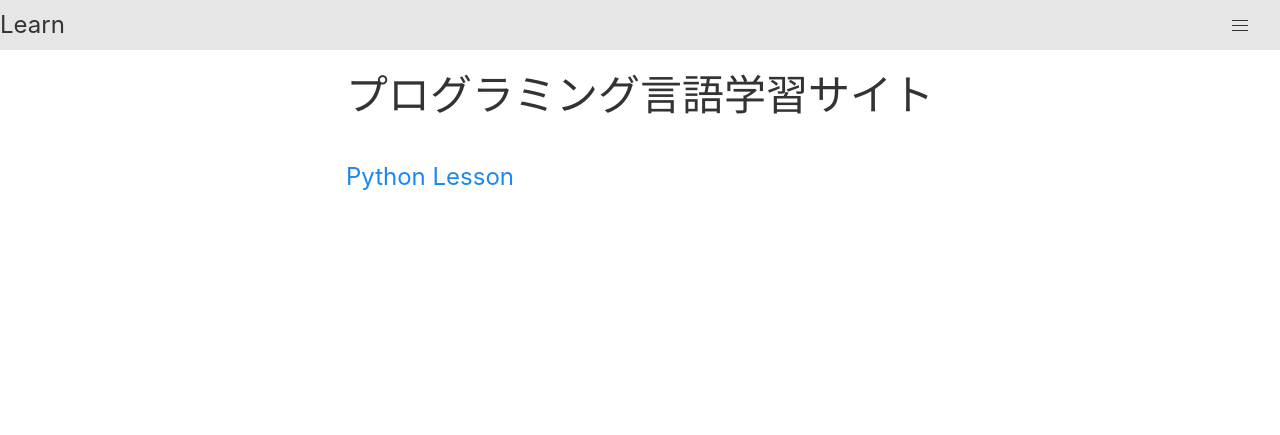
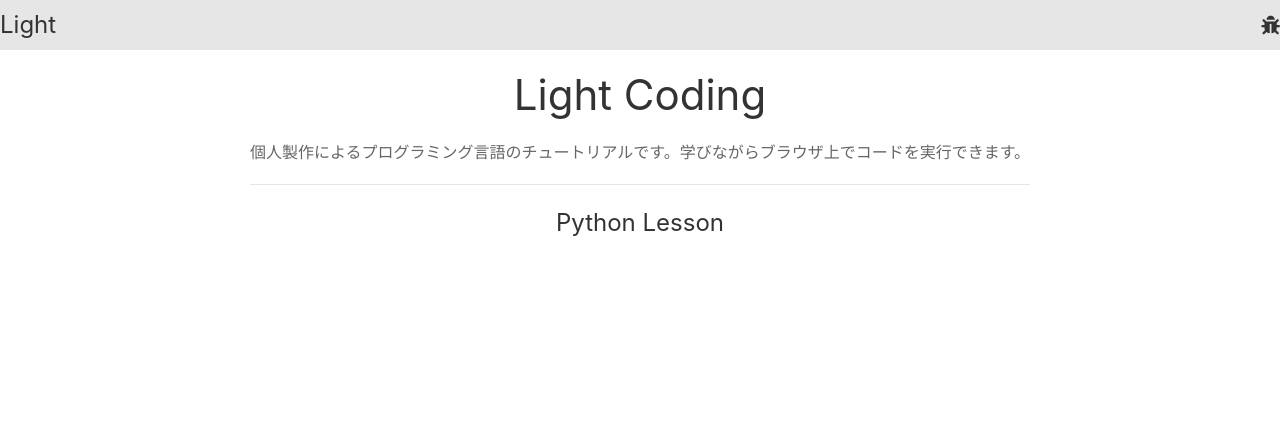
Before and after one commit to ino777/light_coding, a Flask app: page / in a window 1280 px wide. Shown: the top 435 px of the page. Run offline with Flask 2, Linux system fonts and the light colour scheme; some libraries are stand-ins or nearby versions.

Commit message:
レイアウト変更

```diff
--- a/app/templates/base.html
+++ b/app/templates/base.html
@@ -7,6 +7,8 @@
     <title>{{title}}</title>
     <!-- UIkit CSS -->
     <link rel="stylesheet" href="https://cdn.jsdelivr.net/npm/uikit@3.3.7/dist/css/uikit.min.css">
+    <!-- Font Awesome -->
+    <link href="https://use.fontawesome.com/releases/v5.6.1/css/all.css" rel="stylesheet">
 
     <!-- CodeMirror CSS -->
     <link rel="stylesheet" href="https://cdnjs.cloudflare.com/ajax/libs/codemirror/5.52.2/codemirror.css">
@@ -32,43 +34,15 @@
             <!-- Nav left -->
             <div class="uk-navbar-left">
                 <!-- Logo -->
-                <a class="uk-navbar-item uk-logo" href="/">Learn</a>
+                <a class="uk-navbar-item uk-logo" href="/">Light</a>
             </div>
 
             <!-- Nav right -->
             <div class="uk-navbar-right">
-                <div class="uk-navbar-item">
-                    <button id="nav-dropdown" class="uk-button uk-button-default" type="button"><span
-                            uk-icon="menu"></span></button>
-                    <div class="uk-width-large" uk-dropdown="mode: click">
-                        <div class="uk-dropdown-grid uk-child-width-1-2@m" uk-grid>
-                            <div>
-                                <ul class="uk-nav uk-dropdown-nav">
-                                    <li class="uk-active"><a href="#">Active</a></li>
-                                    <li><a href="#">Item</a></li>
-                                    <li class="uk-nav-header">Header</li>
-                                    <li><a href="#">Item</a></li>
-                                    <li><a href="#">Item</a></li>
-                                    <li class="uk-nav-divider"></li>
-                                    <li><a href="#">Item</a></li>
-                                </ul>
-                            </div>
-                            <div>
-                                <ul class="uk-nav uk-dropdown-nav">
-                                    <li class="uk-active"><a href="#">Active</a></li>
-                                    <li><a href="#">Item</a></li>
-                                    <li class="uk-nav-header">Header</li>
-                                    <li><a href="#">Item</a></li>
-                                    <li><a href="#">Item</a></li>
-                                    <li class="uk-nav-divider"></li>
-                                    <li><a href="#">Item</a></li>
-                                </ul>
-                            </div>
-                        </div>
-                    </div>
-                </div>
+                <ul class="uk-navbar-nav">
+                    <li class="uk-active"><a class="uk-navbaritem"><i class="fas fa-bug fa-lg"></i></a></li>
+                </ul>
             </div>
-
         </nav>
 
         <!-- Main contents -->
--- a/app/templates/index.html
+++ b/app/templates/index.html
@@ -1,10 +1,22 @@
 {% extends "plain.html" %}
 
 {% block plain %}
-<h1>プログラミング言語学習サイト</h1>
-<h3>
+<div class="uk-text-center">
+    <h1>Light Coding</h1>
+    <p>個人製作によるプログラミング言語のチュートリアルです。学びながらブラウザ上でコードを実行できます。</p>
+</div>
+<hr>
 <div class="">
-    <a href="{{ url_for('lesson_list', lang='python')}}">Python Lesson</a>
+    <ul class="uk-list uk-text-lead uk-text-center">
+        <li>
+            <div class="uk-card uk-card-hover">
+                <a href="{{ url_for('lesson_list', lang='python')}}" class="uk-link-reset">
+                    Python Lesson
+                </a>
+            </div>
+        </li>
+    </ul>
+
 </div>
-</h3>
+
 {% endblock %}
--- a/app/webserver.py
+++ b/app/webserver.py
@@ -30,24 +30,26 @@ app.jinja_loader = FileSystemLoader(
 )
 
 
+SITE_TITLE = 'Light Coding'
+
 @app.route('/', methods=['GET'])
 def index():
-    title = 'index'
+    title = 'プログラミングを学ぼう | ' + SITE_TITLE
     return render_template('index.html', title=title)
 
 
 @app.route('/lesson/<lang>/list', methods=['GET'])
 def lesson_list(lang):
-    title = str(lang).capitalize() + ' Lesson'
+    title = str(lang).capitalize() + ' Lesson' + ' - ' + SITE_TITLE
     links = router.children_recursive(url_for('lesson', lang=lang, section='', page=''))
-    return render_template('list.html', title=title, links=links)
+    return render_template('list.html', title=title, lang=str(lang).capitalize(), links=links)
 
 
 # レッスン
 @app.route('/lesson/<lang>/<section>/<page>', methods=['GET'])
 def lesson(lang, section, page):
     # Title
-    title = lang.capitalize() + ' Lesson'
+    title = str(lang).capitalize() + ' Lesson'
 
     # 同一セクション内で登録されたURLの数
     section_children = router.children(router.get_path('lesson', lang, section))
--- a/example.py
+++ /dev/null
@@ -1,3 +0,0 @@
-import os
-
-print(os.path.sep)
```
Also changed, not shown: app/templates/list.html (+16 -10 lines).
